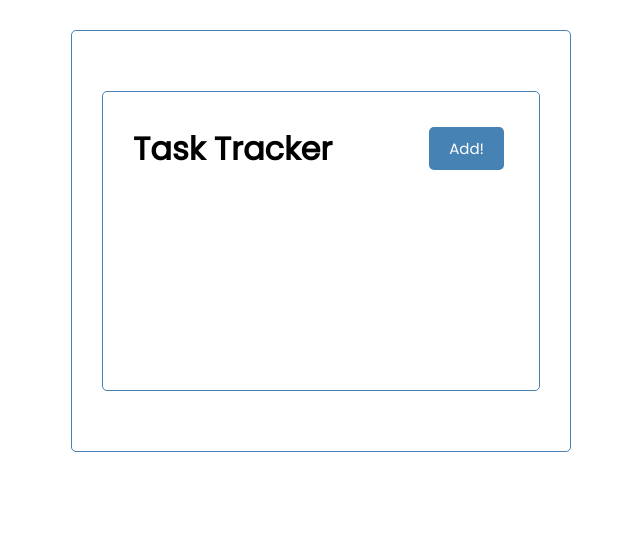
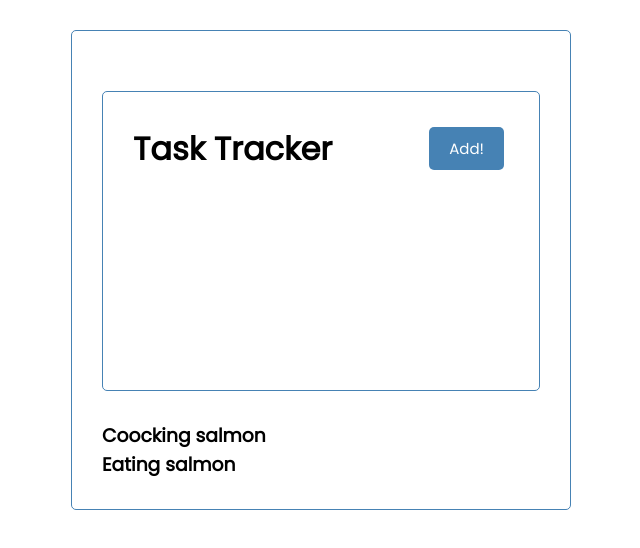
Before and after one commit to eirinhagen/react-crash-course, a React (Create React App) app: page / in a window 1280 px wide. Shown: the top 548 px of the page, without its empty margins (319-959 px from the left). Built offline with nearby package versions, Linux system fonts and the light colour scheme.

Commit message:
example of creating a list with map

```diff
--- a/src/App.js
+++ b/src/App.js
@@ -1,4 +1,5 @@
  import Header from "./components/Header";
+ import Tasks from "./components/Tasks";
 function App() {
 
   const name = "Eirin"
@@ -6,6 +7,7 @@
   return (
     <div className='container'>
       <Header />
+      <Tasks />
    </div>
   );
 }
--- a/src/components/Header.js
+++ b/src/components/Header.js
@@ -2,7 +2,7 @@
 
 const Header = ({title}) => {
     const onClick = () => {
-        console.log('myaw')
+        console.log('click')
     }
   return (
     <div className="container">
--- /dev/null
+++ b/src/components/Tasks.js
@@ -0,0 +1,19 @@
+const tasks = [
+    {id : 1,
+     text : "Coocking salmon",
+     reminder : true
+    },
+    {id : 2,
+        text : "Eating salmon",
+        reminder : false
+       }
+]
+const Tasks = () => {
+  return (
+    <>
+    {tasks.map((task)=>(<h3 key={task.id}>{task.text}</h3>))}
+    </>
+  )
+}
+
+export default Tasks
```
